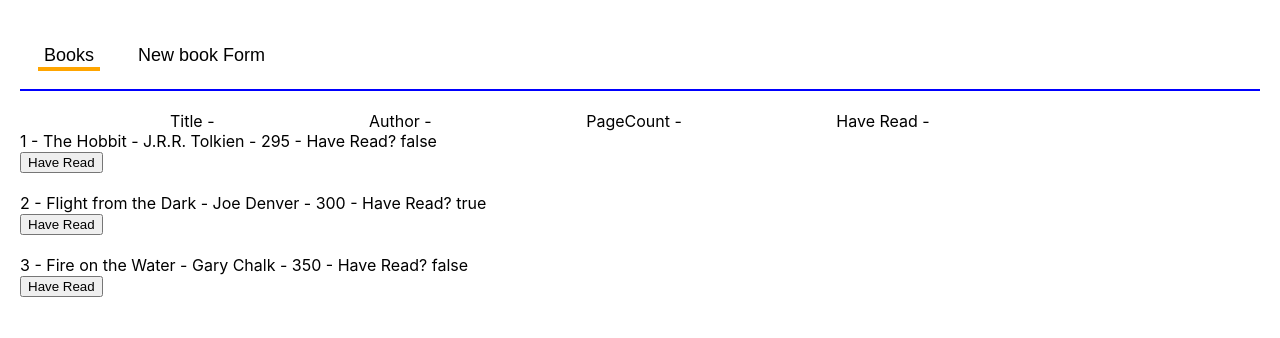
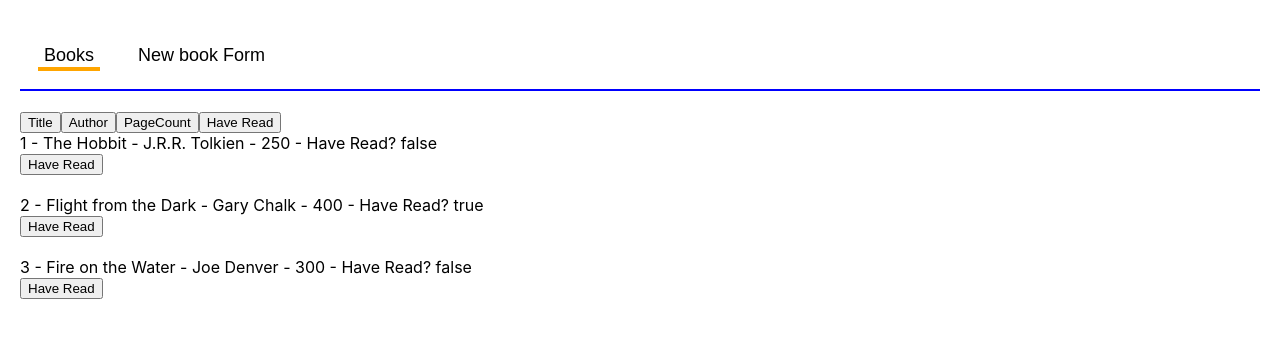
Before and after one commit to ymeynot45/library_with_react, a React (Create React App) app: page / in a window 1280 px wide. Shown: the top 338 px of the page. Built offline with nearby package versions, Linux system fonts and the light colour scheme.

Commit message:
the sort buttons work ONCE and then break.

```diff
--- a/src/App.js
+++ b/src/App.js
@@ -1,4 +1,4 @@
-import React, { useState} from "react";
+import React, {useState, useReducer} from "react";
 import "./App.css";
 // import {library} from "./Book.js";
 import Nav from "./Nav.js";
@@ -9,7 +9,6 @@ import BookForm from "./AddBookPage.js";
 const App = () => {
   const [activeTab, setActiveTab] = useState('library');
 
-  // const ;
   return(
     <div className='App'>
       <Nav
@@ -24,47 +23,137 @@ const App = () => {
   };
 
   let Content = ({tab}) => {
-    // const [library, setlibrary] = useState('haveRead');
-    let library = [
+    let [library, setLibrary] = useState([
       {
           id: 1,
-          title: "The Hobbit",
-          author: "J.R.R. Tolkien",
-          pageCount: 295,
+          title: "The Hobbit",  //3
+          author: "J.R.R. Tolkien",  //2
+          pageCount: 250,  //1
           haveRead: false
 
       },
       {
           id: 2,
-          title: "Flight from the Dark",
-          author: "Joe Denver",
-          pageCount: 300,
+          title: "Flight from the Dark", //2
+          author: "Gary Chalk",  //1
+          pageCount: 400,  //3
           haveRead: true
 
       },
       {
           id: 3,
-          title: "Fire on the Water",
-          author: "Gary Chalk",
-          pageCount: 350,
+          title: "Fire on the Water",  //1
+          author: "Joe Denver",  //3
+          pageCount: 300,  //2
           haveRead: false
 
       }
-    ];
+    ]);
+
+
+    const reducer = (library, action) => {
+      // let compare = function(a, b, item){
+      //   let itemA = a[item];
+      //   let itemB = b[item];
+
+      //   let comparison = 0;
+      //   if (itemA > itemB){
+      //       comparison = 1;
+      //   } else if (itemA < itemB){
+      //       comparison = -1
+      //   }
+      //   return comparison;
+
+      let compareTitle = function(a, b){
+        let itemA = a.title.toUpperCase();
+        let itemB = b.title.toUpperCase();
+
+        let comparison = 0;
+        if (itemA > itemB){
+            comparison = 1;
+        } else if (itemA < itemB){
+            comparison = -1
+        }
+        return comparison;
+      }
+
+      let compareAuthor = function(a, b){
+        let itemC = a.author.toUpperCase();
+        let itemD = b.author.toUpperCase();
+
+        let comparison = 0;
+        if (itemC > itemD){
+            comparison = 1;
+        } else if (itemC < itemD){
+            comparison = -1
+        }
+        return comparison;
+      }
+
+      let comparePageCount = function(a, b){
+        let itemE = a.pageCount;
+        let itemF = b.pageCount;
+
+        let comparison = 0;
+        if (itemE > itemF){
+            comparison = 1;
+        } else if (itemE < itemF){
+            comparison = -1
+        }
+        return comparison;
+      }
+
+      let compareHaveRead = function(a, b){
+        let itemG = a.haveRead;
+        let itemH = b.haveRead;
+        let comparison = 0;
+        if (itemG > itemH){
+            comparison = 1;
+        } else if (itemG < itemH){
+            comparison = -1
+        }
+        return comparison;
+
+      }
+      switch (action.type) {
+        case 'Title':
+          let item = 'title';
+          console.log('before ', library);
+          // let mylibrary = _.sortBy(library, "title");
+          let mylibrary = library.sort(compareTitle);
+          console.log("after ", library);
+          return mylibrary;
+        case 'Author':
+          console.log("before", library);
+          library = library.sort(compareAuthor);
+          console.log("after", library);
+          return library;
+        case 'Page Count':
+          library = library.sort(comparePageCount);
+          return library;
+        case 'Have Read':
+          library = library.sort(compareHaveRead);
+          return library
+        default:
+          throw new Error("reducer broken");
+      }
+    }
 
     const tog = (id) => {
-      console.log("Huzza");
       console.log(id);
-      let index = library.findIndex(x =>x.id === id);
-      library[index].haveRead = !library[index].haveRead;
-      // () =>onTabChange('NewBookForm')}
-
+      const newLibrary = [...library];
+      let index = newLibrary.findIndex(x =>x.id === id);
+      console.log("tog", id, index, 'before', library[index].haveRead);
+      newLibrary[index].haveRead = !library[index].haveRead;
+      console.log('  after', newLibrary[index].haveRead)
+      setLibrary(newLibrary);
+      //library = newLibrary; // NOT REQUIRED DUE TO USESTATE MAGIC.
     }
 
   switch (tab){
     default:
     case 'library':
-      return <LibraryPage showLibrary={library} tog={tog}/>  //FLAG
+      return <LibraryPage showLibrary={library} tog={tog} reducer={reducer}/>  //FLAG
     case 'NewBookForm':
       return <BookForm onAddBook={library}/>
   }
--- a/src/LibraryPage.js
+++ b/src/LibraryPage.js
@@ -1,14 +1,14 @@
-import React from "react";
+import React, { useReducer } from "react";
 import PropTypes from 'prop-types';
 import "./LibraryPage.css";
 import BookSlot from "./BookSlot.js";
 // import "./BookPage.js";
 
-function LibraryPage({showLibrary, tog}){
-    // console.log("From the librarypage ", showLibrary);
+function LibraryPage({showLibrary, tog, reducer}){
+    const [state, dispatch] = useReducer(reducer, showLibrary);
     return(
         <div>
-            <div className="libraryPage-headers"><span>Title - </span><span>Author - </span><span>PageCount - </span><span>Have Read - </span></div>
+            <div className="libraryPage-headers"><button onClick={() => dispatch({type: 'Title'})}> Title </button><button onClick={() => dispatch({type: 'Author'})}> Author </button><button onClick={() => dispatch({type: 'Page Count'})}> PageCount </button><button onClick={() => dispatch({type: 'Have Read'})}> Have Read </button></div>
             <ul className="LibraryPage-books">
                 {showLibrary.map(book =>
                     <li key={book.id} className="LibraryPage-Book">
```
